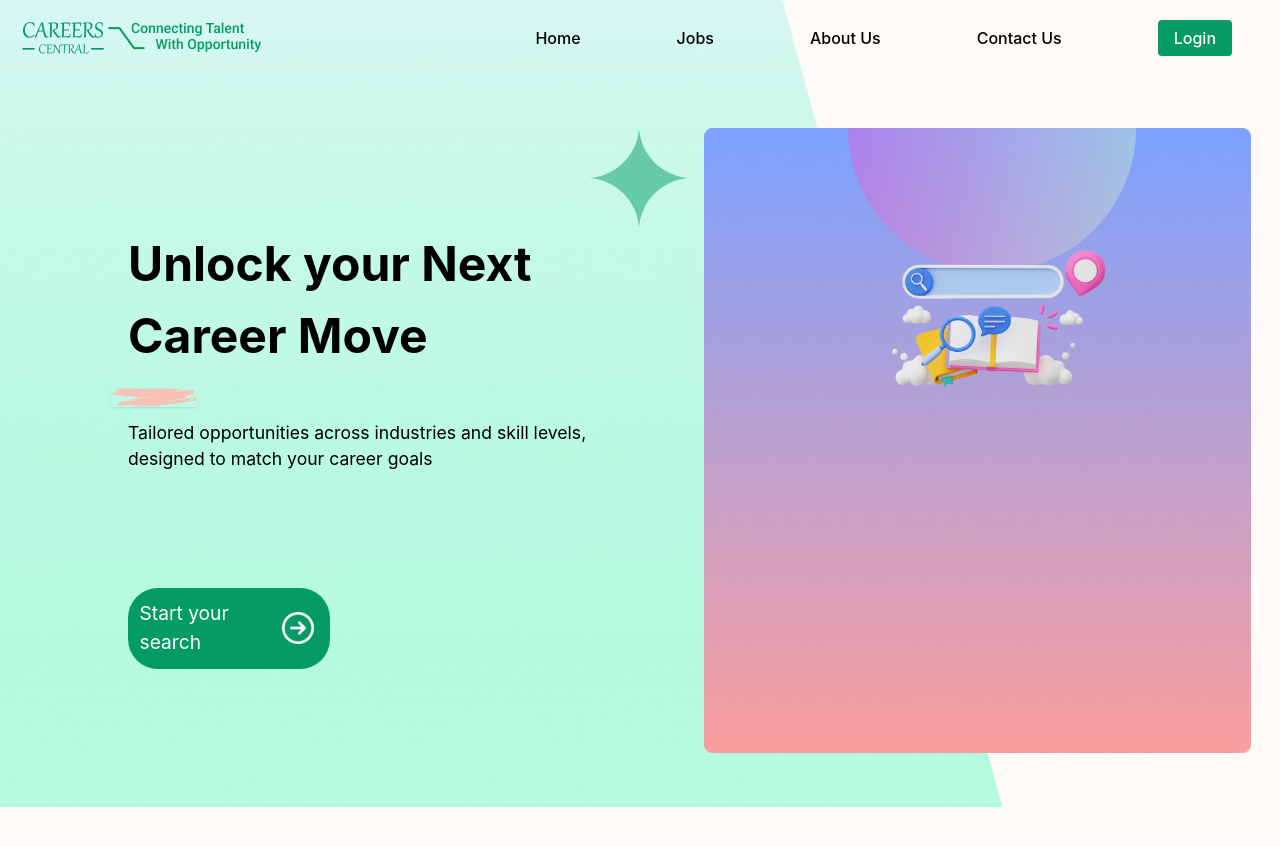
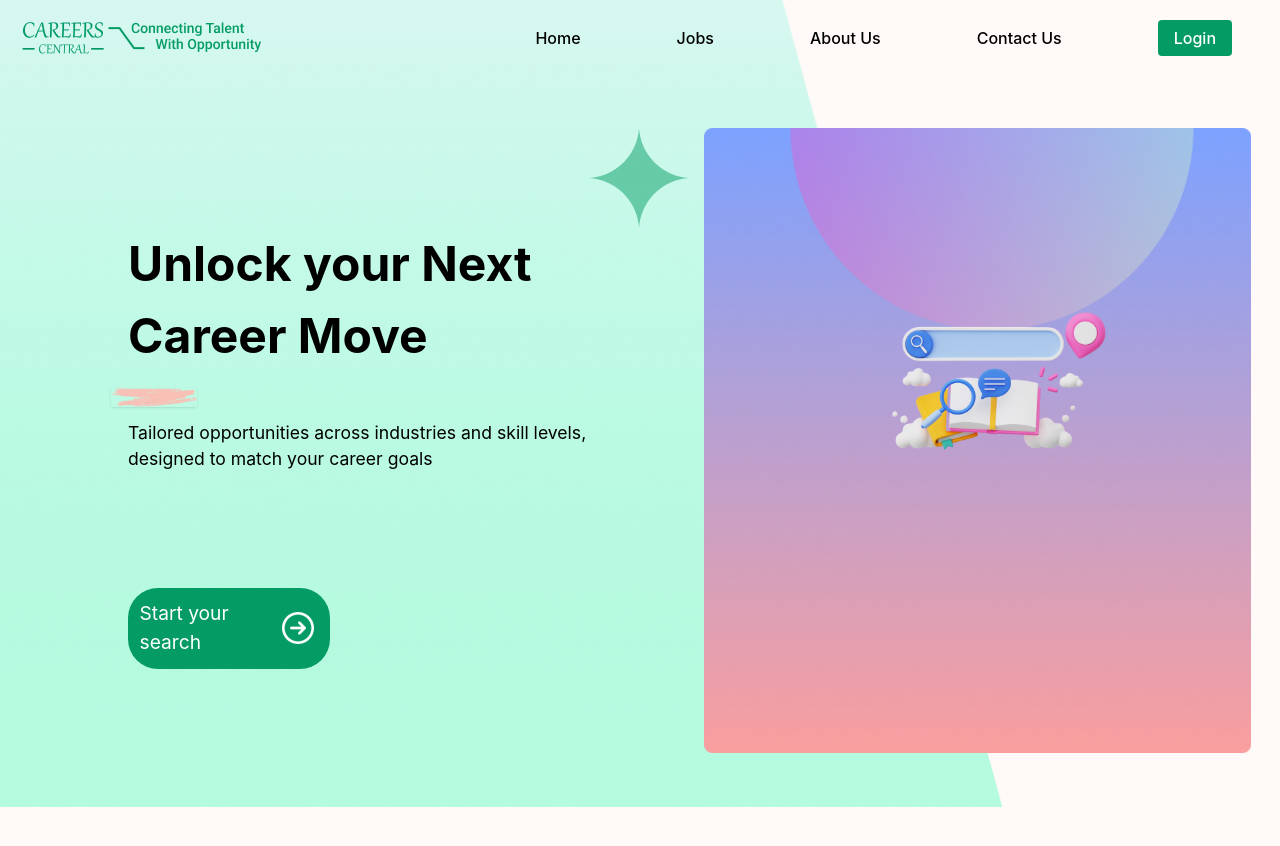
Before and after one commit to shanakasp/web-app, a React (Create React App) app: page / in a window 1280 px wide. Shown: the top 846 px of the page. Built offline with nearby package versions, Linux system fonts and the light colour scheme; a web font is replaced by a local one.

Commit message:
modified LandingPage.css in Landingpage

```diff
--- a/src/pages/Landingpage/LandingPage.css
+++ b/src/pages/Landingpage/LandingPage.css
@@ -111,7 +111,7 @@
 
 .rightbackgroundimage2 {
   position: absolute;
-  top: 15%;
+  top: 25%;
   left: 50%;
   transform: translateX(-50%);
   width: 50%;
@@ -123,6 +123,6 @@
   top: 0;
   left: 50%;
   transform: translateX(-50%);
-  width: 50%;
+  width: 70%;
   height: auto;
 }
```
